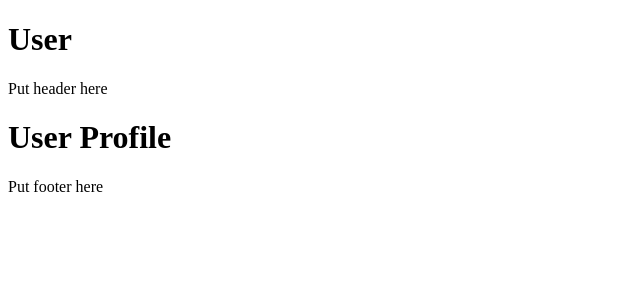
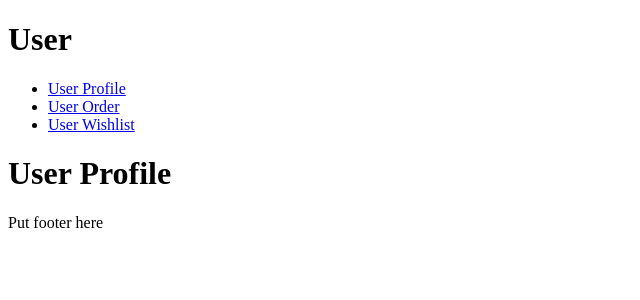
Before and after one commit to dickidarmawansaputra/learn-vue-router, a Vue app: page /users in a window 1280 px wide. Shown: the top 300 px of the page, without its empty margins (0-640 px from the left). Built offline with nearby package versions, Linux system fonts and the light colour scheme.

Commit message:
feat: navigation

```diff
--- a/src/components/User.vue
+++ b/src/components/User.vue
@@ -4,11 +4,25 @@
 
 <template>
     <h1>User</h1>
-    <div>Put header here</div>
+
+    <ul>
+        <li><RouterLink to="/users/profile">User Profile </RouterLink></li>
+        <li><RouterLink to="/users/order">User Order</RouterLink></li>
+        <li><RouterLink to="/users/wishlist">User Wishlist</RouterLink></li>
+    </ul>
+
     <RouterView/>
     <div>Put footer here</div>
 </template>
 
 <style scoped>
-
+/* RouterLink akan menambahkan class router-link-active & router-link-exact-active */
+/* .router-link-active {
+    color: red;
+    font-weight: bold;
+} */
+.router-link-exact-active {
+    color: red;
+    font-weight: bold;
+}
 </style>
```
